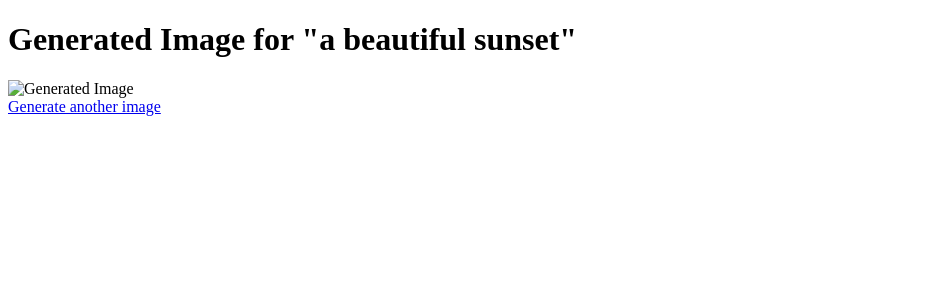
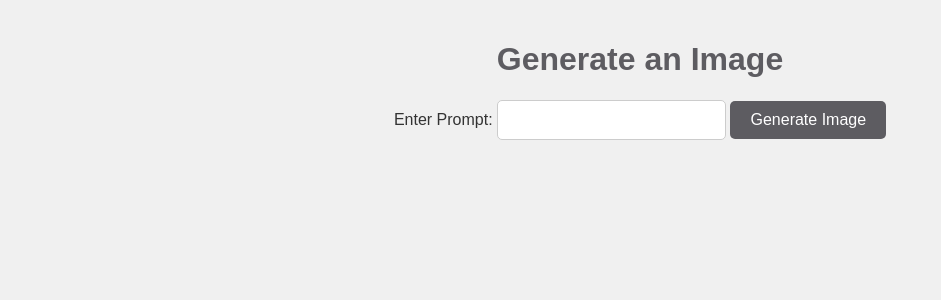
Before and after one commit to suneelreddysannala/Hackathon, a Django app: page /generate-image/ in a window 1280 px wide. Shown: the top 300 px of the page, without its empty margins (0-941 px from the left). Run offline with Django 5.2, Linux system fonts and the light colour scheme; data that the repository does not hold is empty.

Commit message:
everything working fine and didnt included the download option

```diff
--- /dev/null
+++ b/Image_generator/static/css/style.css
@@ -0,0 +1,48 @@
+body {
+    font-family: Arial, sans-serif;
+    background-color: #f0f0f0;
+    color: #333;
+    text-align: center;
+    margin: 0;
+    padding: 20px;
+}
+
+h1 {
+    color: #5d5c61;
+}
+
+form {
+    margin-top: 20px;
+}
+
+input[type="text"] {
+    padding: 10px;
+    font-size: 16px;
+    border-radius: 5px;
+    border: 1px solid #ccc;
+}
+
+button {
+    padding: 10px 20px;
+    background-color: #5d5c61;
+    color: white;
+    border: none;
+    border-radius: 5px;
+    cursor: pointer;
+    font-size: 16px;
+}
+
+button:hover {
+    background-color: #379683;
+}
+
+a {
+    text-decoration: none;
+    color: #5d5c61;
+}
+
+img {
+    max-width: 100%;
+    height: auto;
+    margin-top: 20px;
+}
--- a/Image_generator/templates/image_generation/image_display.html
+++ b/Image_generator/templates/image_generation/image_display.html
@@ -4,6 +4,8 @@
     <meta charset="UTF-8">
     <meta name="viewport" content="width=device-width, initial-scale=1.0">
     <title>Generated Image</title>
+    {% load static %}
+    <link rel="stylesheet" href="{% static 'css/style.css' %}">
 </head>
 <body>
     <h1>Generated Image for "{{ prompt }}"</h1>
--- a/Image_generator/templates/image_generation/index.html
+++ b/Image_generator/templates/image_generation/index.html
@@ -4,10 +4,12 @@
     <meta charset="UTF-8">
     <meta name="viewport" content="width=device-width, initial-scale=1.0">
     <title>Image Generator</title>
+    {% load static %}
+    <link rel="stylesheet" href="{% static 'css/style.css' %}">
 </head>
 <body>
     <h1>Generate an Image</h1>
-    <form method="POST">
+    <form method="POST" action="{% url 'generate_image' %}">
         {% csrf_token %}
         <label for="prompt">Enter Prompt:</label>
         <input type="text" name="prompt" id="prompt" required>
--- a/Image_generator/views.py
+++ b/Image_generator/views.py
@@ -4,20 +4,24 @@ import requests
 import base64
 
 def generate_image_view(request):
-    prompt = request.GET.get('prompt', 'a beautiful sunset')
+    if request.method == 'POST':
+        prompt = request.POST.get('prompt', 'a beautiful sunset')
 
-    # Replace with your ngrok URL
-    ngrok_url = 'https://9436-34-169-125-51.ngrok-free.app/generate'
+        # Replace with your ngrok URL
+        ngrok_url = 'https://47b8-34-169-125-51.ngrok-free.app/generate'
 
-    # Send prompt to Flask API
-    response = requests.post(ngrok_url, json={"prompt": prompt})
+        # Send prompt to Flask API
+        response = requests.post(ngrok_url, json={"prompt": prompt})
 
-    if response.status_code == 200:
-        # Convert the binary content to base64 for rendering in the template
-        image_data = base64.b64encode(response.content).decode('utf-8')
-        return render(request, 'image_generation/image_display.html', {
-            'image_data': image_data,
-            'prompt': prompt
-        })
-    else:
-        return HttpResponse(f"Error: {response.status_code} - {response.text}", status=response.status_code)
+        if response.status_code == 200:
+            # Convert the binary content to base64 for rendering in the template
+            image_data = base64.b64encode(response.content).decode('utf-8')
+            return render(request, 'image_generation/image_display.html', {
+                'image_data': image_data,
+                'prompt': prompt
+            })
+        else:
+            return HttpResponse(f"Error: {response.status_code} - {response.text}", status=response.status_code)
+
+    # If it's not a POST request, just render the form
+    return render(request, 'image_generation/index.html')
```
